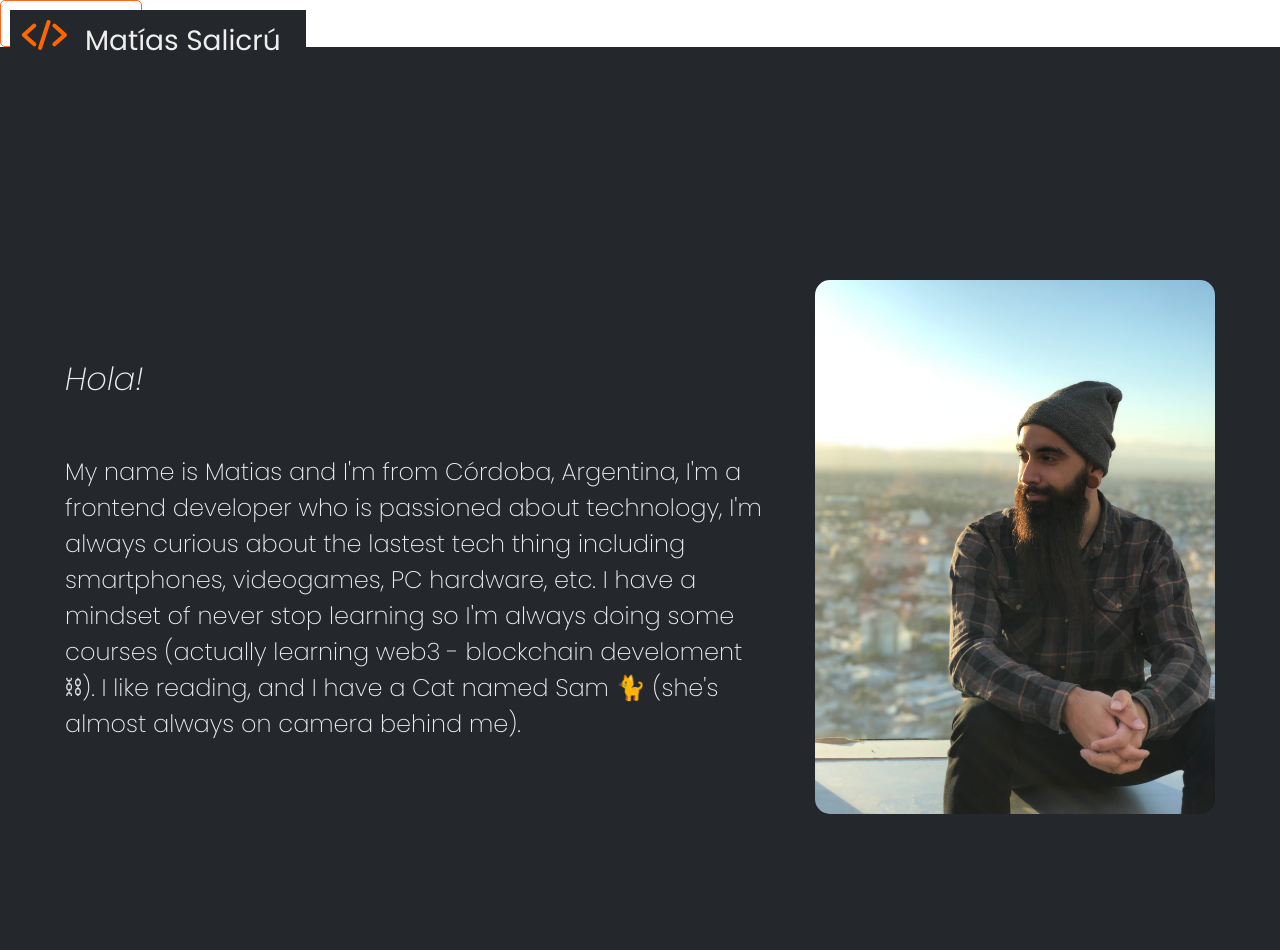
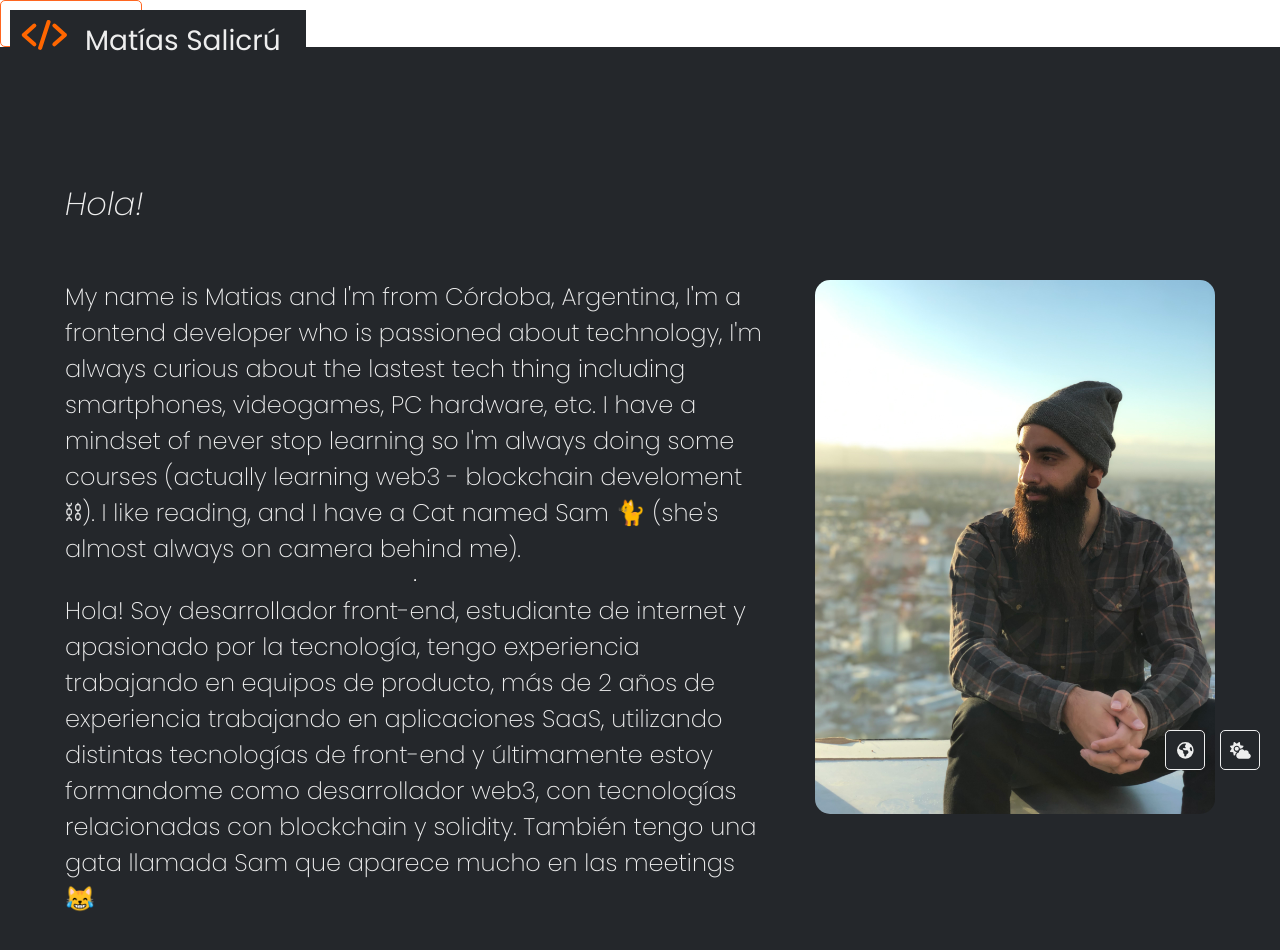
Before and after one commit to matiassalicru/portfolio-personal-2022, a React (Vite) app: page /about in a window 1280 px wide. Shown: the top 950 px of the page. Built offline with nearby package versions, Linux system fonts and the light colour scheme.

Commit message:
feat: implement language switcher

```diff
--- a/package.json
+++ b/package.json
@@ -15,8 +15,11 @@
     "@fortawesome/free-solid-svg-icons": "^6.1.2",
     "@fortawesome/react-fontawesome": "^0.2.0",
     "@types/node": "^17.0.35",
+    "i18next": "^21.9.1",
+    "i18next-browser-languagedetector": "^6.1.5",
     "react": "18.0.0",
     "react-dom": "18.0.0",
+    "react-i18next": "^11.18.4",
     "react-lottie": "^1.2.3",
     "react-router-dom": "^6.3.0",
     "styled-components": "5.3.5"
--- a/src/App.tsx
+++ b/src/App.tsx
@@ -9,12 +9,31 @@ import { About } from './sections/AboutSection/About/About'
 // Styled-components
 import GlobalCSS from './global.css'
 import { ThemeProvider } from 'styled-components'
+import { SCFixedButtons, SCThemeButton } from './styles'
 
 // Context
 import { ThemeContext } from './context/ThemeContext/Context'
 
+// Constants
+import { DARK } from './context/ThemeContext/constants'
+import { ENG_LANG, ESP_LANG } from './lang/constants'
+
+// Icons
+import { FontAwesomeIcon } from '@fortawesome/react-fontawesome'
+import {
+  faCloudSun,
+  faGlobeAmericas,
+  faMoon,
+} from '@fortawesome/free-solid-svg-icons'
+import { useTranslation } from 'react-i18next'
+
 export const App = () => {
-  const { theme } = useContext(ThemeContext)
+  const { theme, changeTheme } = useContext(ThemeContext)
+  const { i18n } = useTranslation()
+
+  const changeLanguage = () => {
+    i18n.changeLanguage(i18n.language === ENG_LANG ? ESP_LANG : ENG_LANG)
+  }
   return (
     <ThemeProvider theme={theme}>
       <GlobalCSS />
@@ -24,6 +43,17 @@ export const App = () => {
           <Route path='/about' element={<About />} />
         </Routes>
       </Router>
+      <SCFixedButtons>
+        <SCThemeButton onClick={changeTheme} type='button'>
+          <FontAwesomeIcon
+            icon={theme?.theme === DARK ? faCloudSun : faMoon}
+            size='lg'
+          />
+        </SCThemeButton>
+        <SCThemeButton onClick={changeLanguage} type='button'>
+          <FontAwesomeIcon icon={faGlobeAmericas} size='lg' />
+        </SCThemeButton>
+      </SCFixedButtons>
     </ThemeProvider>
   )
 }
--- /dev/null
+++ b/src/lang/constants.tsx
@@ -0,0 +1,2 @@
+export const ENG_LANG = 'en'
+export const ESP_LANG = 'es'
--- a/src/sections/AboutSection/About/About.tsx
+++ b/src/sections/AboutSection/About/About.tsx
@@ -2,7 +2,6 @@
 import { useEffect, useState } from 'react'
 import { Alert } from '../../../components/Alert/Alert'
 import { NavBar } from '../../../components/NavBar/NavBar'
-import { SCText } from '../styles'
 
 // Styles
 import {
@@ -38,6 +37,14 @@ export const About = () => {
             doing some courses (actually learning web3 - blockchain develoment
             ⛓). I like reading, and I have a Cat named Sam 🐈 (she's almost
             always on camera behind me).
+            <hr />
+            Hola! Soy desarrollador front-end, estudiante de internet y
+            apasionado por la tecnología, tengo experiencia trabajando en
+            equipos de producto, más de 2 años de experiencia trabajando en
+            aplicaciones SaaS, utilizando distintas tecnologías de front-end y
+            últimamente estoy formandome como desarrollador web3, con
+            tecnologías relacionadas con blockchain y solidity. También tengo
+            una gata llamada Sam que aparece mucho en las meetings 😹
           </SCParagraph>
         </SCTextWrapper>
         {showAlert && <Alert time={1.5} text='This is me! :D' />}
--- /dev/null
+++ b/src/styles.tsx
@@ -0,0 +1,33 @@
+import styled from 'styled-components'
+
+export const SCFixedButtons = styled.div`
+  display: flex;
+  position: fixed;
+  display: flex;
+  flex-direction: row-reverse;
+  bottom: 30px;
+  right: 20px;
+  width: fit-content;
+  gap: 15px;
+  z-index: 3;
+`
+
+export const SCThemeButton = styled.button`
+  display: flex;
+  justify-content: center;
+  align-items: center;
+  width: fit-content;
+  min-width: 40px;
+  height: 40px;
+  cursor: pointer;
+  border-radius: 5px;
+  padding: 5px;
+  border: 1px solid ${({ theme }) => theme.borderColor};
+  background-color: ${({ theme }) => theme.backgroundColor};
+  color: ${({ theme }) => theme.color};
+  transition: all 0.5s;
+
+  &:active {
+    box-shadow: 2px 2px 2px ${({ theme }) => theme.color};
+  }
+`
```
Also changed, not shown: src/lang/en.json (added, +33 -0 lines), src/lang/es.json (added, +33 -0 lines), src/lang/i18n.js (added, +32 -0 lines), 2 other files (tests, documents, lock files or other folders).
